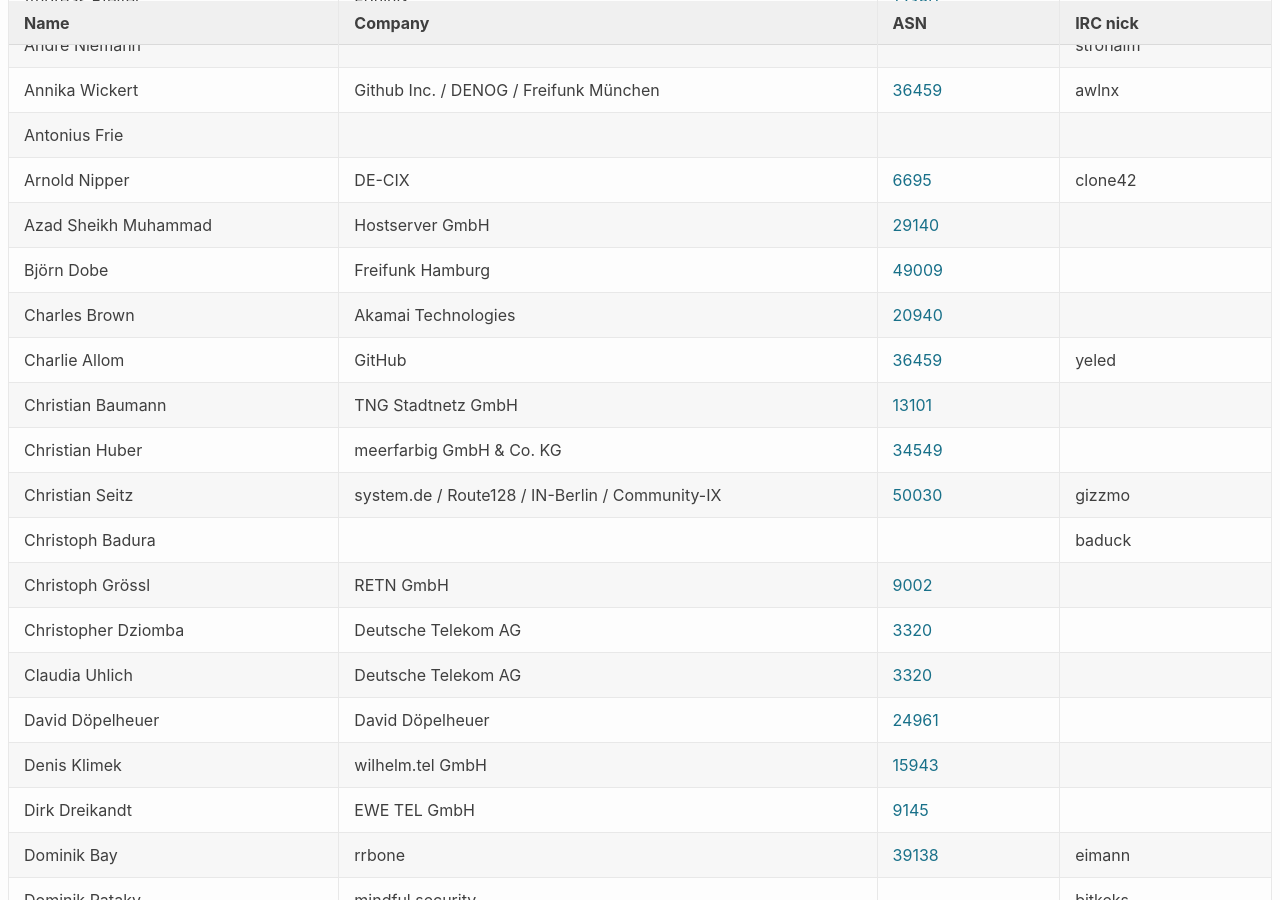
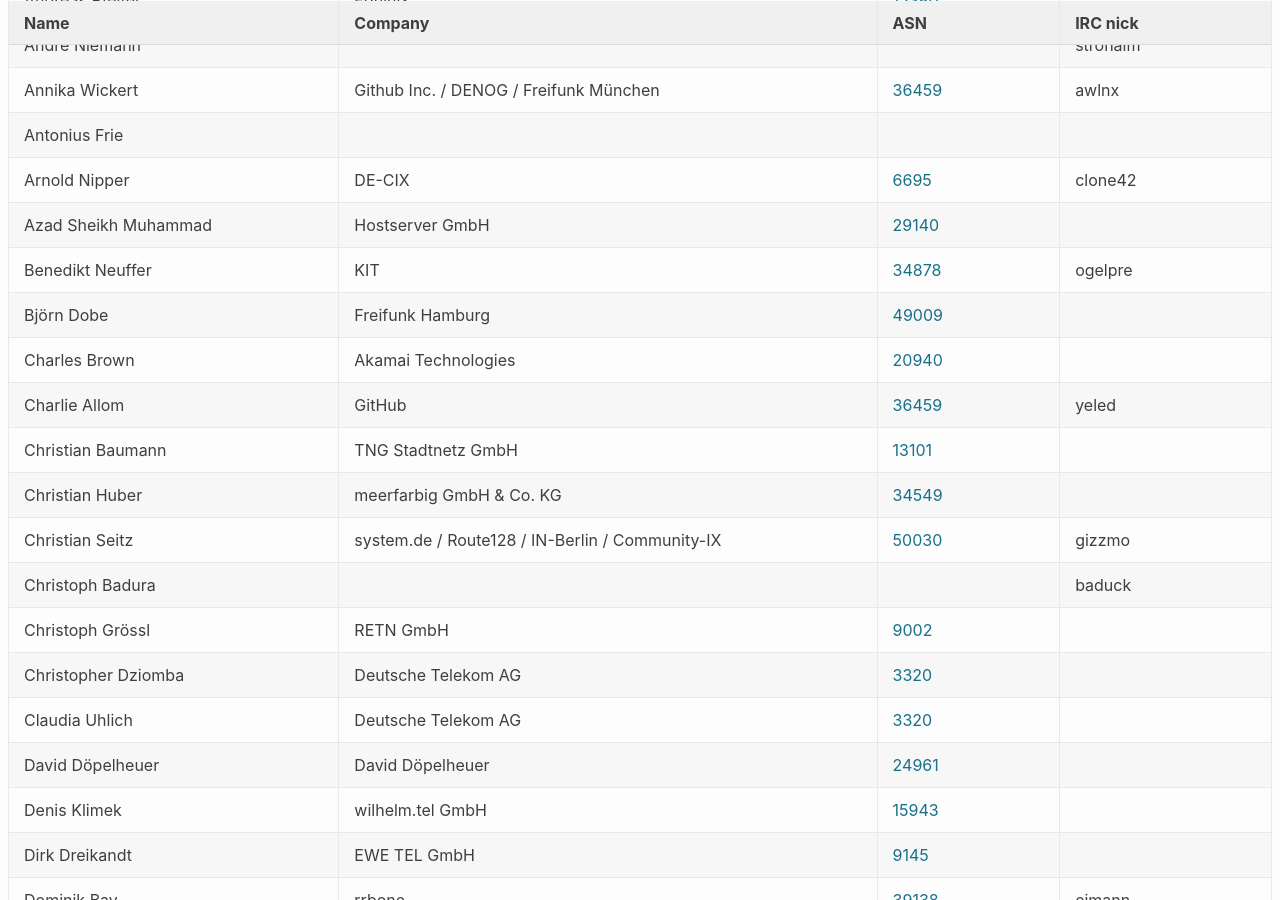
Before and after one commit to denog/pretix-attendeelist, a Jekyll site: the page built from denog15/index.md, in a window 1280 px wide and 900 px high, scrolled down 379 px. Built offline with Jekyll 4.4.1, drawn with Linux system fonts in a browser that asks for light colours.

Commit message:
Latest data: Thu Aug 24 13:10:48 UTC 2023

```diff
--- a/_data/attendees_denog15_onsite.json
+++ b/_data/attendees_denog15_onsite.json
@@ -58,6 +58,12 @@
     "company": "Hostserver GmbH",
     "irc": null,
     "asn": "29140"
+  },
+  {
+    "name": "Benedikt Neuffer",
+    "company": "KIT",
+    "irc": "ogelpre",
+    "asn": "34878"
   },
   {
     "name": "Björn Dobe",
```
